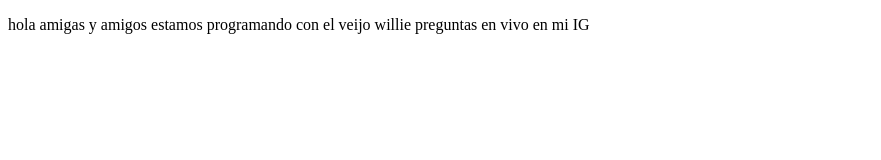
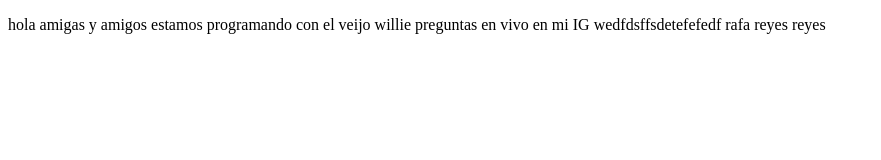
Before and after one commit to mamut1485/proyectoDemoCursoPrework, a plain HTML site: page index.html in a window 1280 px wide. Shown: the whole page, without its empty margins (0-881 px from the left). Drawn offline with Linux system fonts and the light colour scheme.

Commit message:
cambis co n willie

```diff
--- a/index.html
+++ b/index.html
@@ -9,7 +9,7 @@
 <body>
     <p>
         hola amigas y amigos estamos programando con el veijo willie
-        preguntas en vivo en mi IG
+        preguntas en vivo en mi IG wedfdsffsdetefefedf rafa reyes reyes
     </p>
 </body>
 </html>
```
